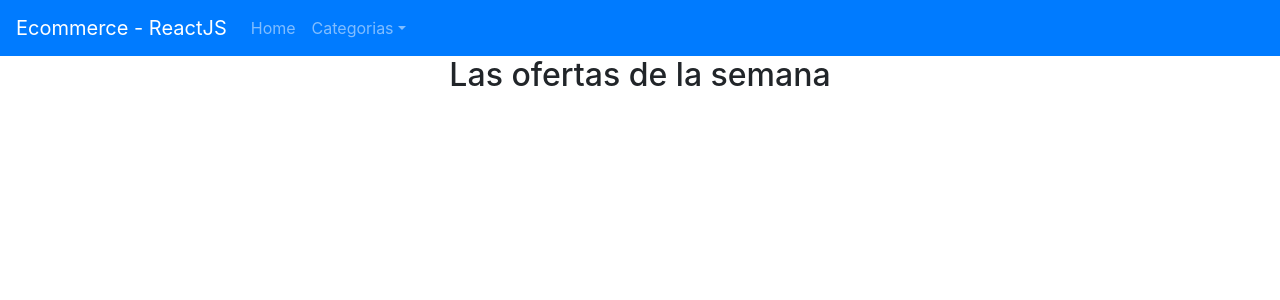
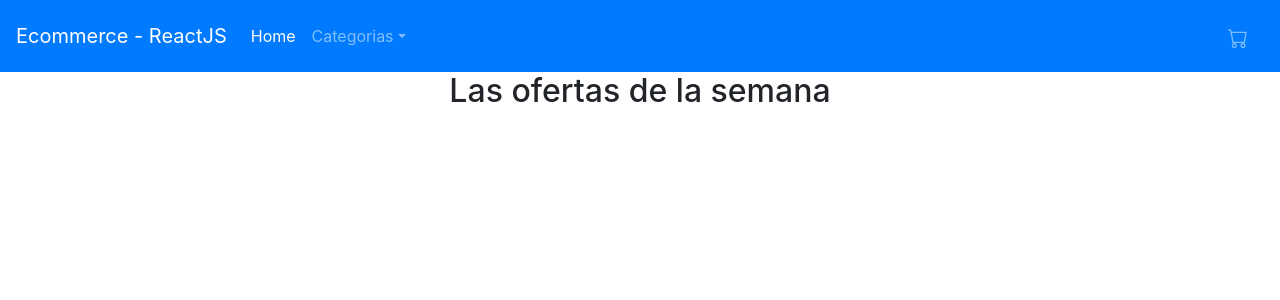
Before and after one commit to nikolmedo/ecommerce-react, a React (Create React App) app: page / in a window 1280 px wide. Shown: the top 300 px of the page. Built offline with nearby package versions, Linux system fonts and the light colour scheme.

Commit message:
• Desafio 3

```diff
--- a/package.json
+++ b/package.json
@@ -7,6 +7,9 @@
     "@testing-library/react": "^9.5.0",
     "@testing-library/user-event": "^7.2.1",
     "bootstrap": "^4.5.3",
+    "bootstrap-icons": "^1.0.0",
+    "jquery": "^3.5.1",
+    "popper.js": "^1.16.1",
     "react": "^16.13.1",
     "react-bootstrap": "^1.3.0",
     "react-dom": "^16.13.1",
--- a/src/App.js
+++ b/src/App.js
@@ -1,12 +1,17 @@
 import React from 'react';
 import './App.css';
 import NavBar from './components/NavBar';
+// import $ from 'jquery';
+// import Popper from 'popper.js';
+import 'bootstrap/dist/css/bootstrap.min.css';
+import 'bootstrap/dist/js/bootstrap.bundle.min';
+import ItemListContainer from './components/ItemListContainer';
 
 function App() {
   return (
     <div className="App">
       <NavBar />
-      <h2>Las ofertas de la semana</h2>
+      <ItemListContainer title="Las ofertas de la semana"/>
     </div>
   );
 }
--- /dev/null
+++ b/src/components/CartWidget.js
@@ -0,0 +1,18 @@
+import React from 'react';
+
+function CartWidget() {
+    return (
+        <ul class="navbar-nav ml-md-auto">
+            <li>
+                <span class="navbar-text">
+                    <a class="nav-item nav-link mr-md-2" href="#cart">
+                        <svg width="20px" height="20px" viewBox="0 0 16 16" class="bi bi-cart" fill="currentColor" xmlns="http://www.w3.org/2000/svg">
+                            <path fill-rule="evenodd" d="M0 1.5A.5.5 0 0 1 .5 1H2a.5.5 0 0 1 .485.379L2.89 3H14.5a.5.5 0 0 1 .491.592l-1.5 8A.5.5 0 0 1 13 12H4a.5.5 0 0 1-.491-.408L2.01 3.607 1.61 2H.5a.5.5 0 0 1-.5-.5zM3.102 4l1.313 7h8.17l1.313-7H3.102zM5 12a2 2 0 1 0 0 4 2 2 0 0 0 0-4zm7 0a2 2 0 1 0 0 4 2 2 0 0 0 0-4zm-7 1a1 1 0 1 0 0 2 1 1 0 0 0 0-2zm7 0a1 1 0 1 0 0 2 1 1 0 0 0 0-2z"/>
+                        </svg>
+                    </a>
+                </span>
+            </li>
+        </ul>
+    );
+}
+export default CartWidget;
--- /dev/null
+++ b/src/components/ItemListContainer.js
@@ -0,0 +1,10 @@
+import React from 'react';
+
+function ItemListContainer({ title }) {
+    return (
+        <div className="container">
+            <h2>{title}</h2>
+        </div>
+    );
+}
+export default ItemListContainer;
--- a/src/components/NavBar.js
+++ b/src/components/NavBar.js
@@ -1,21 +1,48 @@
 import React from 'react';
-import 'bootstrap/dist/css/bootstrap.min.css';
-import { Nav, Navbar, NavDropdown } from 'react-bootstrap';
+import CartWidget from './CartWidget';
+// import { Nav, Navbar, NavDropdown } from 'react-bootstrap';
 
+// Usando REACT Bootstrap
+// <Navbar bg="primary" variant="dark">
+//     <Navbar.Brand href="#home">Ecommerce - ReactJS</Navbar.Brand>
+//     <Nav className="mr-auto">
+//         <Nav.Link href="#home">Home</Nav.Link>
+//         <NavDropdown title="Categorias" id="basic-nav-dropdown">
+//             <NavDropdown.Item href="#audiovideo">Audio y video</NavDropdown.Item>
+//             <NavDropdown.Item href="#computacion">Computación</NavDropdown.Item>
+//             <NavDropdown.Item href="#libreria">Libreria</NavDropdown.Item>
+//             <NavDropdown.Item href="#limpieza">Limpieza</NavDropdown.Item>
+//         </NavDropdown>
+//     </Nav>
+// </Navbar>
 function NavBar() {
     return (
-        <Navbar bg="primary" variant="dark">
-            <Navbar.Brand href="#home">Ecommerce - ReactJS</Navbar.Brand>
-            <Nav className="mr-auto">
-                <Nav.Link href="#home">Home</Nav.Link>
-                <NavDropdown title="Categorias" id="basic-nav-dropdown">
-                    <NavDropdown.Item href="#audiovideo">Audio y video</NavDropdown.Item>
-                    <NavDropdown.Item href="#computacion">Computación</NavDropdown.Item>
-                    <NavDropdown.Item href="#libreria">Libreria</NavDropdown.Item>
-                    <NavDropdown.Item href="#limpieza">Limpieza</NavDropdown.Item>
-                </NavDropdown>
-            </Nav>
-        </Navbar>
+        <nav className="navbar navbar-expand-lg navbar-dark bg-primary">
+            <a className="navbar-brand" href="#">Ecommerce - ReactJS</a>
+            <button className="navbar-toggler" type="button" data-toggle="collapse" data-target="#navbarSupportedContent" aria-controls="navbarSupportedContent" aria-expanded="false" aria-label="Toggle navigation">
+                <span className="navbar-toggler-icon"></span>
+            </button>
+
+            <div className="collapse navbar-collapse" id="navbarSupportedContent">
+                <ul className="navbar-nav mr-auto">
+                    <li className="nav-item active">
+                        <a className="nav-link" href="#">Home <span className="sr-only">(current)</span></a>
+                    </li>
+                    <li className="nav-item dropdown">
+                        <a className="nav-link dropdown-toggle" href="#" id="navbarDropdown" role="button" data-toggle="dropdown" aria-haspopup="true" aria-expanded="false">
+                        Categorias
+                        </a>
+                        <div className="dropdown-menu" aria-labelledby="navbarDropdown">
+                            <a className="dropdown-item" href="#audio">Audio y video</a>
+                            <a className="dropdown-item" href="#computacion">Computación</a>
+                            <a className="dropdown-item" href="#libreria">Libreria</a>
+                            <a className="dropdown-item" href="#limpieza">Limpieza</a>
+                        </div>
+                    </li>
+                </ul>
+                <CartWidget />
+            </div>
+        </nav>
     );
   }
 
```
